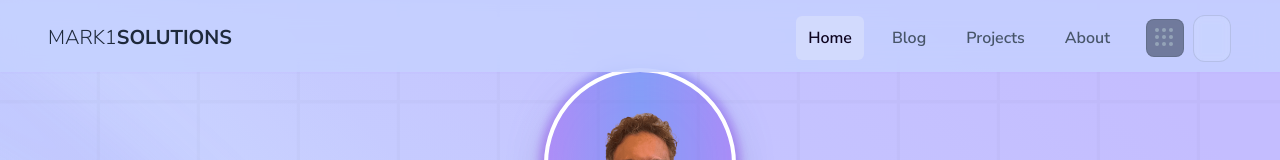
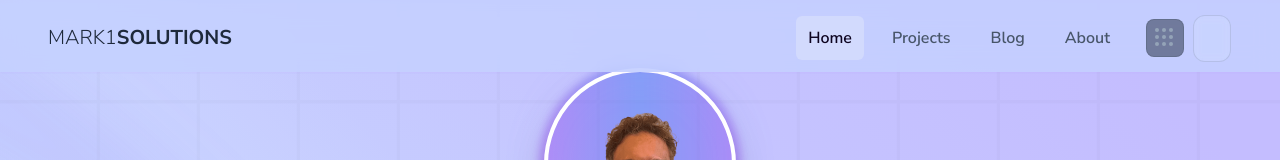
Before and after one commit to AndreasMaerki/mark1, a React (Vite) app: page / in a window 1280 px wide. Shown: the top 160 px of the page. Built offline with nearby package versions, Linux system fonts and the light colour scheme; some icons are missing.

Commit message:
Switch projects and blog tabs

```diff
--- a/src/_data/navItems.ts
+++ b/src/_data/navItems.ts
@@ -7,14 +7,14 @@ const navItems: NavItemsProps[] = [
     isNew: false
   },
   {
+    name: 'Projects',
+    href: '/projects',
+    isNew: false
+  },
+  {
     name: 'Blog',
     href: '/blog',
     isNew: true
-  },
-  {
-    name: 'Projects',
-    href: '/projects',
-    isNew: false
   },
   {
     name: 'About',
```
